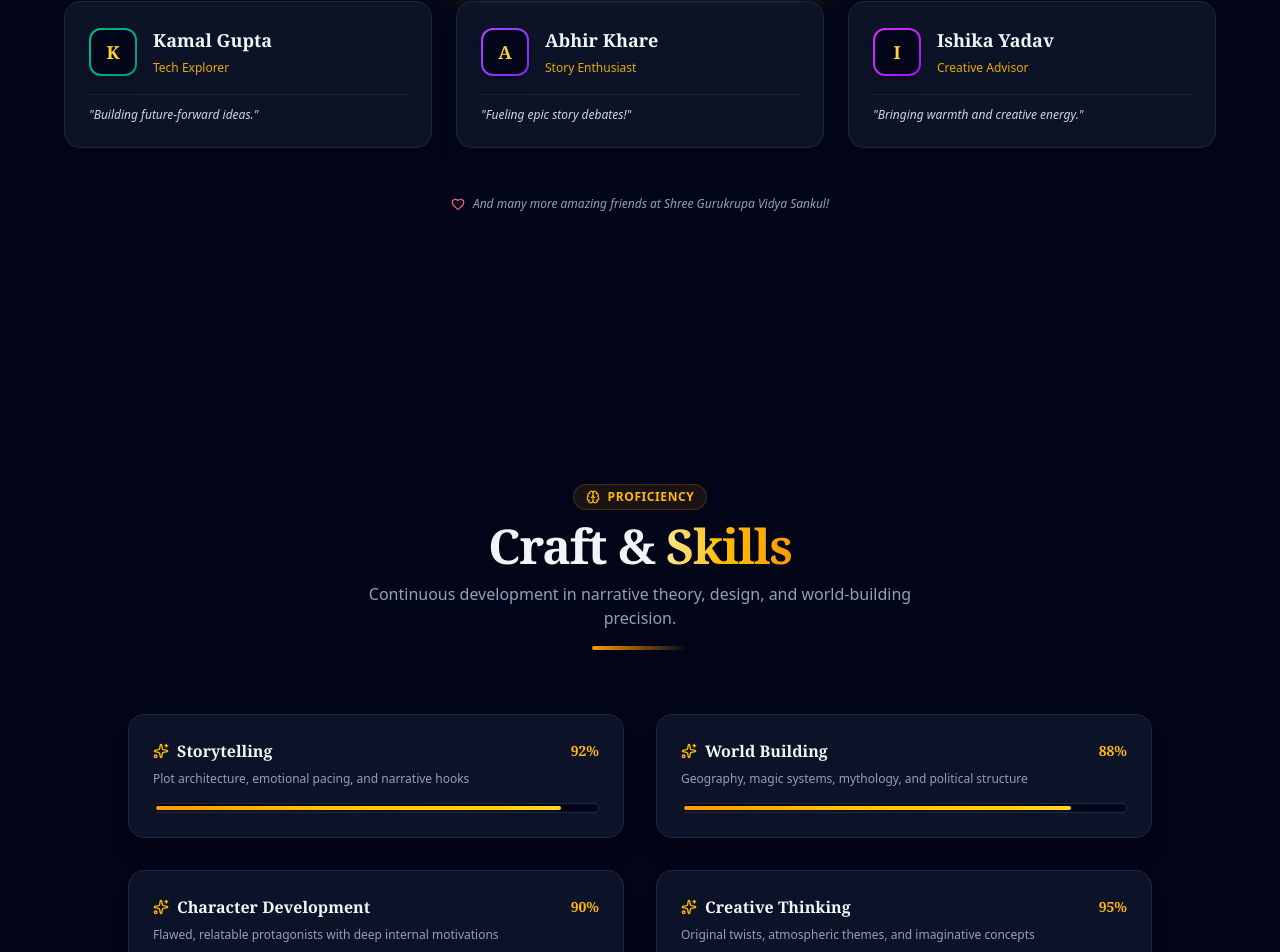
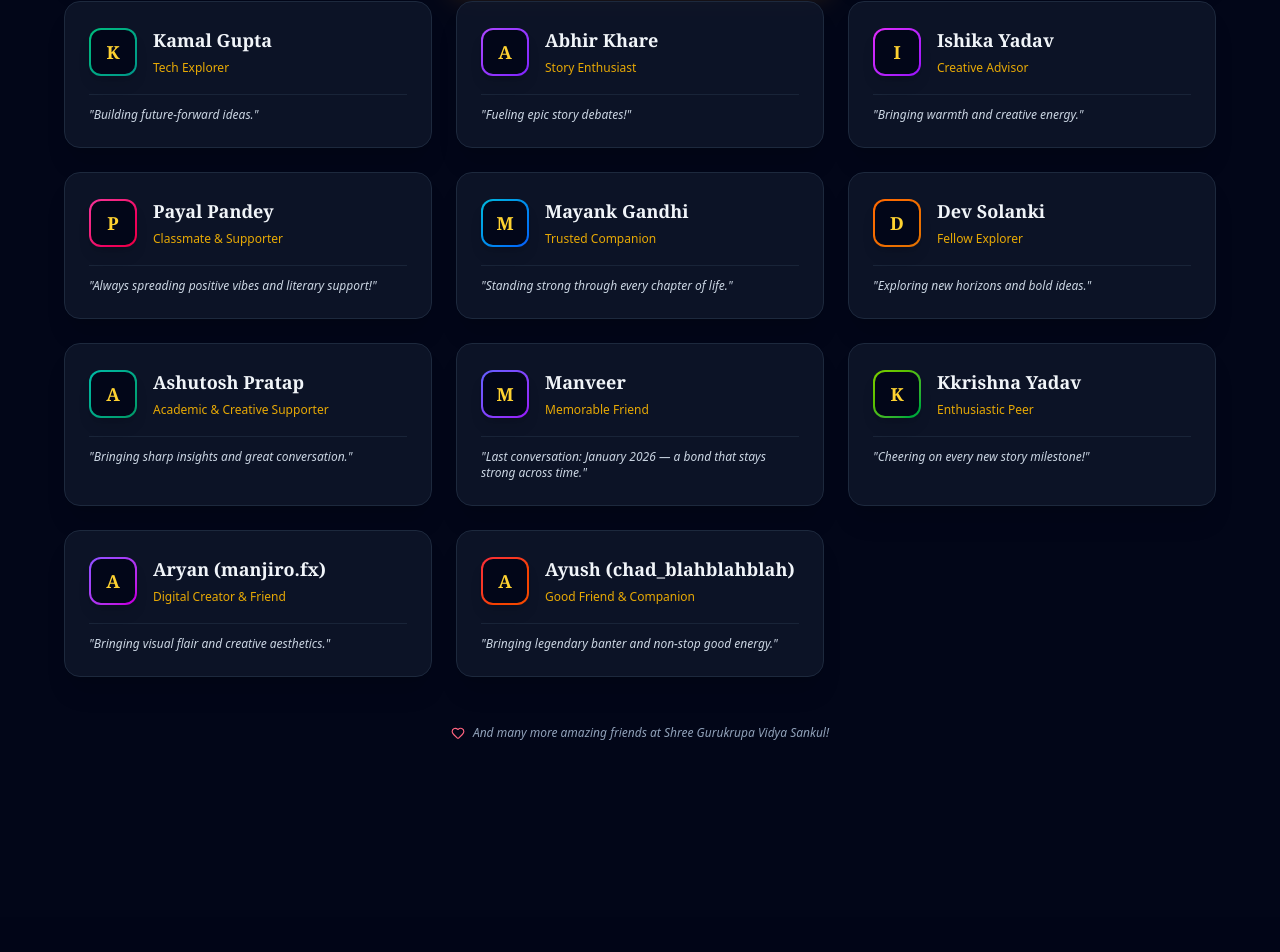
Before and after one commit to anshsureshsingh07-ux/Ansh-singh, a React (Vite) app: page / in a window 1280 px wide. Shown: the part 8145-9097 px from the top of the page. Built offline with nearby package versions, Linux system fonts and the light colour scheme; no server answers; the database is empty.

Commit message:
feat(data): add new supporters to author data
Expanded the acknowledgments section by adding six new entries to the author's support network.

```diff
--- a/src/data/authorData.ts
+++ b/src/data/authorData.ts
@@ -222,6 +222,14 @@ export const FRIENDS_DATA: Friend[] = [
   { name: "Kamal Gupta", role: "Tech Explorer", trait: "Innovative Strategist", avatarColor: "from-emerald-500 to-teal-600", quote: "Building future-forward ideas." },
   { name: "Abhir Khare", role: "Story Enthusiast", trait: "Vibrant Imagination", avatarColor: "from-purple-500 to-violet-600", quote: "Fueling epic story debates!" },
   { name: "Ishika Yadav", role: "Creative Advisor", trait: "Artistic Vision", avatarColor: "from-fuchsia-500 to-purple-600", quote: "Bringing warmth and creative energy." },
+  { name: "Payal Pandey", role: "Classmate & Supporter", trait: "Warm & Encouraging", avatarColor: "from-pink-500 to-rose-600", quote: "Always spreading positive vibes and literary support!" },
+  { name: "Mayank Gandhi", role: "Trusted Companion", trait: "Steadfast Friend", avatarColor: "from-cyan-500 to-blue-600", quote: "Standing strong through every chapter of life." },
+  { name: "Dev Solanki", role: "Fellow Explorer", trait: "Adventurous Mind", avatarColor: "from-orange-500 to-amber-600", quote: "Exploring new horizons and bold ideas." },
+  { name: "Ashutosh Pratap", role: "Academic & Creative Supporter", trait: "Keen Mind & Loyalty", avatarColor: "from-teal-500 to-emerald-600", quote: "Bringing sharp insights and great conversation." },
+  { name: "Manveer", role: "Memorable Friend", trait: "Valued Connection", avatarColor: "from-indigo-500 to-purple-600", quote: "Last conversation: January 2026 — a bond that stays strong across time." },
+  { name: "Kkrishna Yadav", role: "Enthusiastic Peer", trait: "Energetic Supporter", avatarColor: "from-lime-500 to-green-600", quote: "Cheering on every new story milestone!" },
+  { name: "Aryan (manjiro.fx)", role: "Digital Creator & Friend", trait: "Creative Visual Style", avatarColor: "from-violet-500 to-fuchsia-600", quote: "Bringing visual flair and creative aesthetics." },
+  { name: "Ayush (chad_blahblahblah)", role: "Good Friend & Companion", trait: "Unfiltered Humor & Energy", avatarColor: "from-red-500 to-orange-600", quote: "Bringing legendary banter and non-stop good energy." },
 ];
 
 export const SKILLS_DATA = [
```
